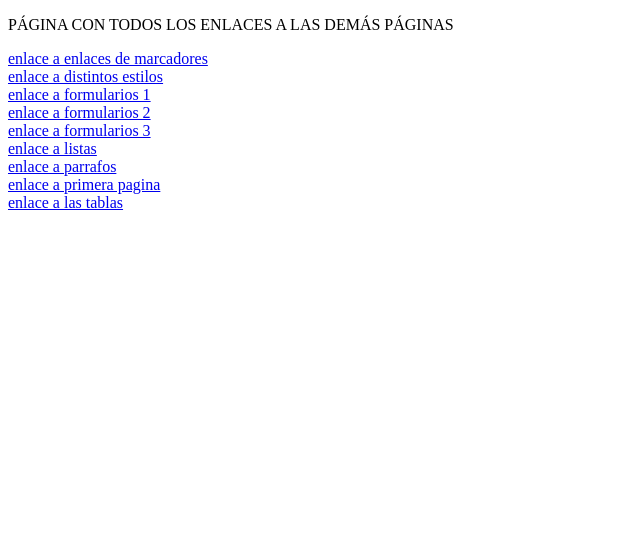
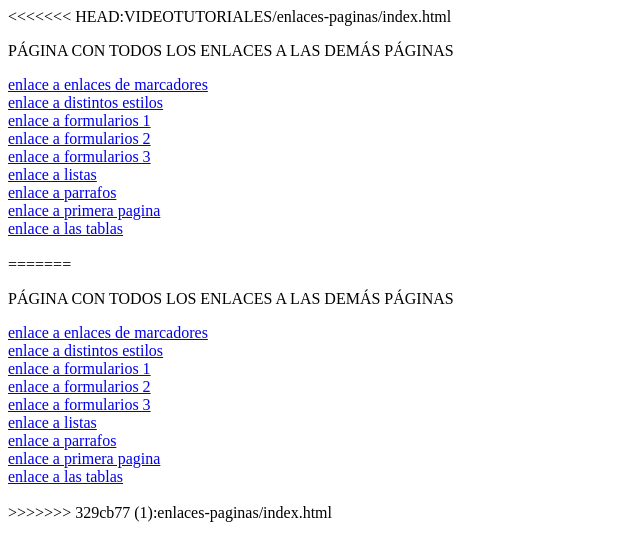
Before and after one commit to angelikaolmedo11-gif/Videotutorial, a plain HTML site: page VIDEOTUTORIALES/enlaces-paginas/index.html in a window 1280 px wide. Shown: the whole page, without its empty margins (0-640 px from the left). Drawn offline with Linux system fonts and the light colour scheme.

Commit message:
Guardar cambios locales

```diff
--- a/VIDEOTUTORIALES/enlaces-paginas/index.html
+++ b/VIDEOTUTORIALES/enlaces-paginas/index.html
@@ -1,3 +1,4 @@
+<<<<<<< HEAD:VIDEOTUTORIALES/enlaces-paginas/index.html
 <!DOCTYPE html>
 <html lang="en">
 <head>
@@ -19,4 +20,27 @@
     <a href="/tablas/index.html">enlace a las tablas</a> <br>
     <br>
 </body>
+=======
+<!DOCTYPE html>
+<html lang="en">
+<head>
+    <meta charset="UTF-8">
+    <meta name="viewport" content="width=device-width, initial-scale=1.0">
+    <title>enlaces-paginas</title>
+</head>
+<body>
+    <p>PÁGINA CON TODOS LOS ENLACES A LAS DEMÁS PÁGINAS</p>
+
+    <a href="/enlaces-marcadores/index.html">enlace a enlaces de marcadores</a> <br>
+    <a href="/Estilos/index.html">enlace a distintos estilos</a> <br>
+    <a href="/formularios/index.html">enlace a formularios 1</a> <br>
+    <a href="/formularios ii/index.html">enlace a formularios 2</a> <br>
+    <a href="/formulariosiii/index.html">enlace a formularios 3</a> <br>
+    <a href="/Listas/index.html">enlace a listas</a> <br>
+    <a href="/parrafos/index.html">enlace a parrafos</a> <br>
+    <a href="/primera/index.html">enlace a primera pagina</a> <br>
+    <a href="/tablas/index.html">enlace a las tablas</a> <br>
+    <br>
+</body>
+>>>>>>> 329cb77 (1):enlaces-paginas/index.html
 </html>
```
